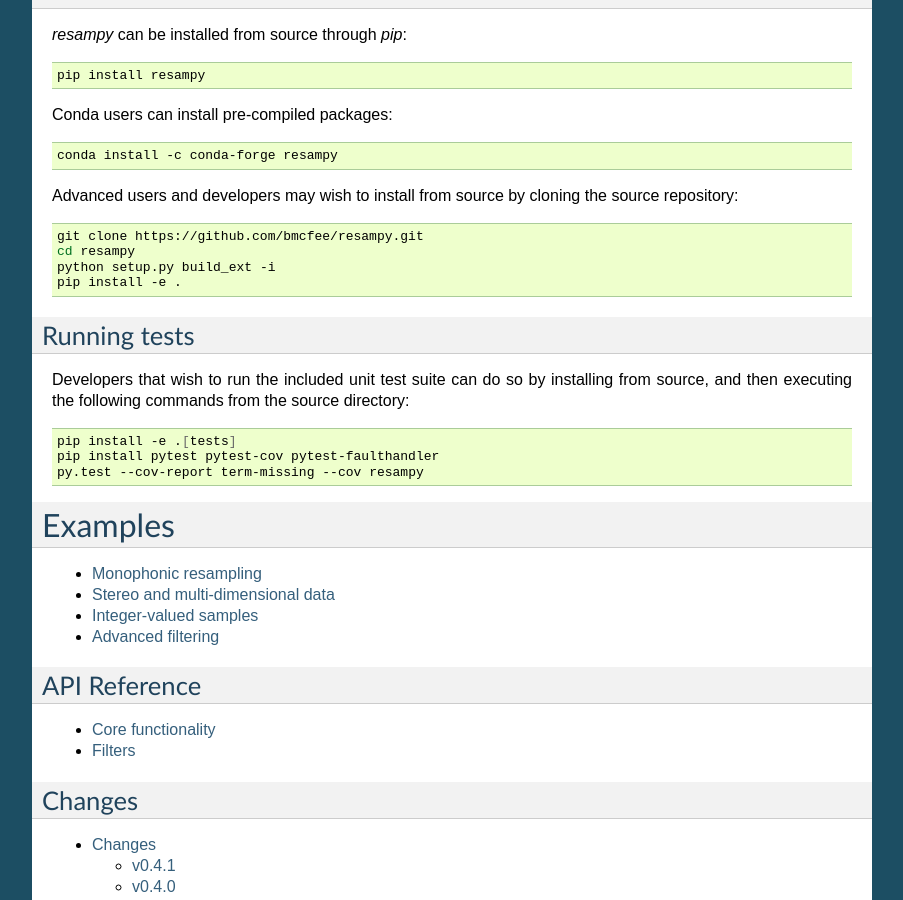
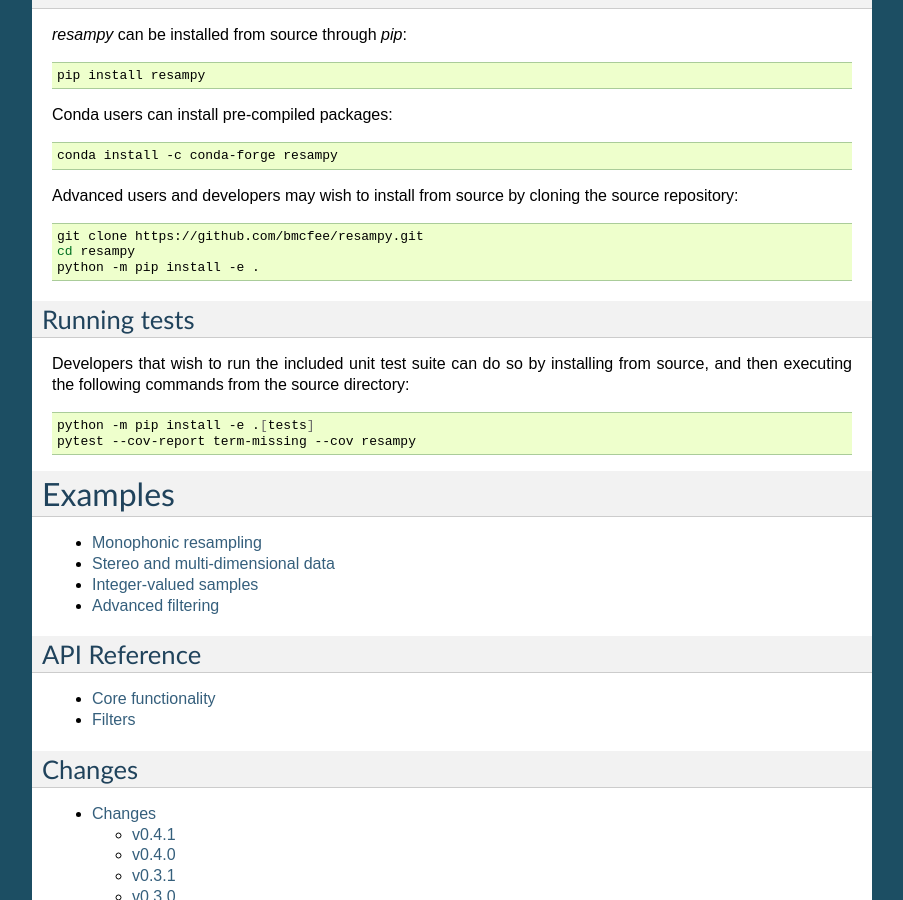
Before and after one commit to bmcfee/resampy, a Sphinx documentation site: the page built from docs/index.rst, in a window 1280 px wide and 900 px high, scrolled down 417 px. Shown: the whole window, without its empty margins (198-1101 px from the left). Built offline with Sphinx 7.4.7, drawn with Linux system fonts in a browser that asks for light colours.

Commit message:
Updated install and test instructions [ci skip]

```diff
--- a/docs/index.rst
+++ b/docs/index.rst
@@ -47,8 +47,7 @@
 
     git clone https://github.com/bmcfee/resampy.git
     cd resampy
-    python setup.py build_ext -i
-    pip install -e .
+    python -m pip install -e .
 
 
 Running tests
@@ -59,9 +58,8 @@
 
 .. code-block:: bash
 
-    pip install -e .[tests]
-    pip install pytest pytest-cov pytest-faulthandler
-    py.test --cov-report term-missing --cov resampy
+    python -m pip install -e .[tests]
+    pytest --cov-report term-missing --cov resampy
 
 
 Examples
```
